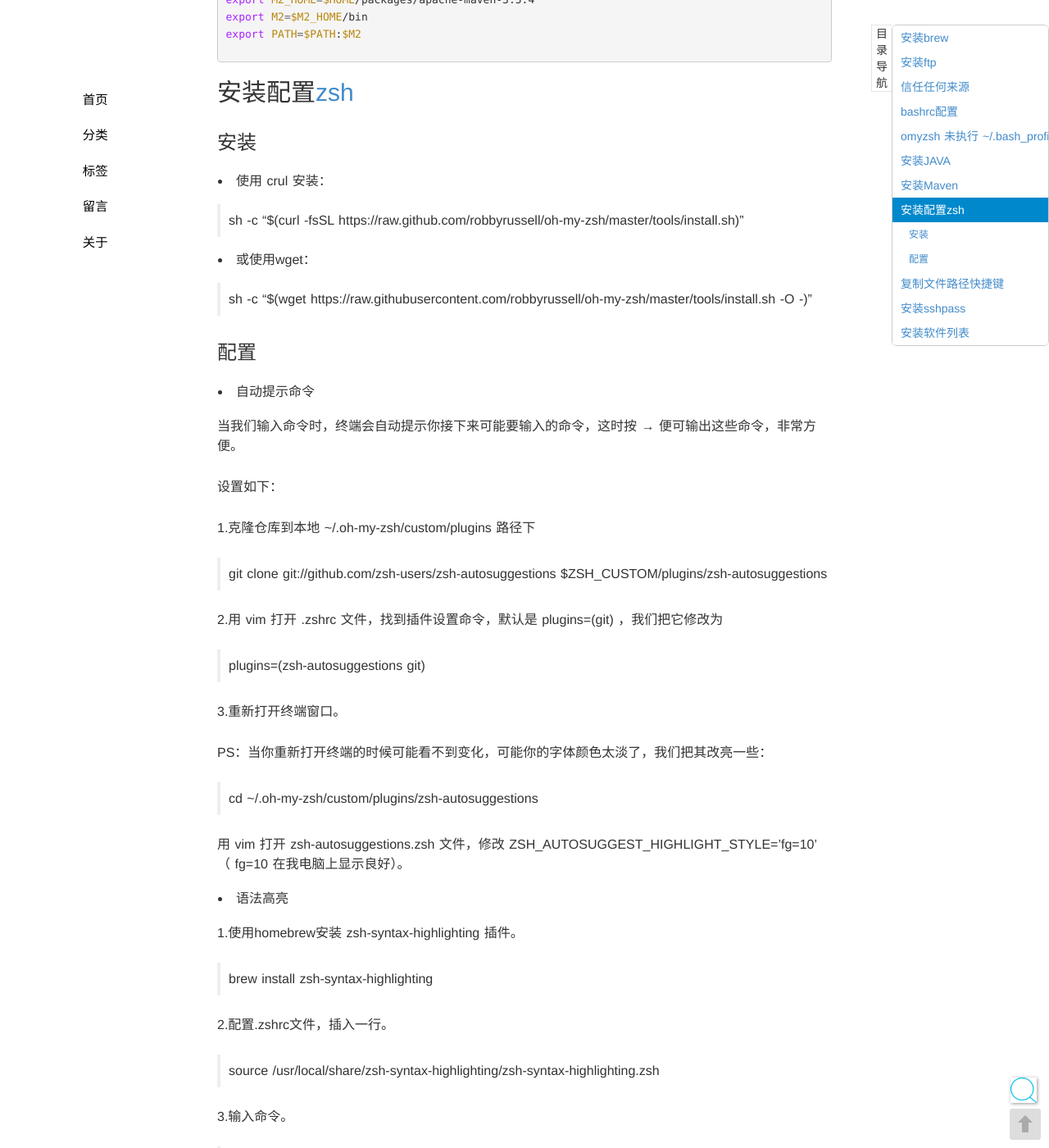
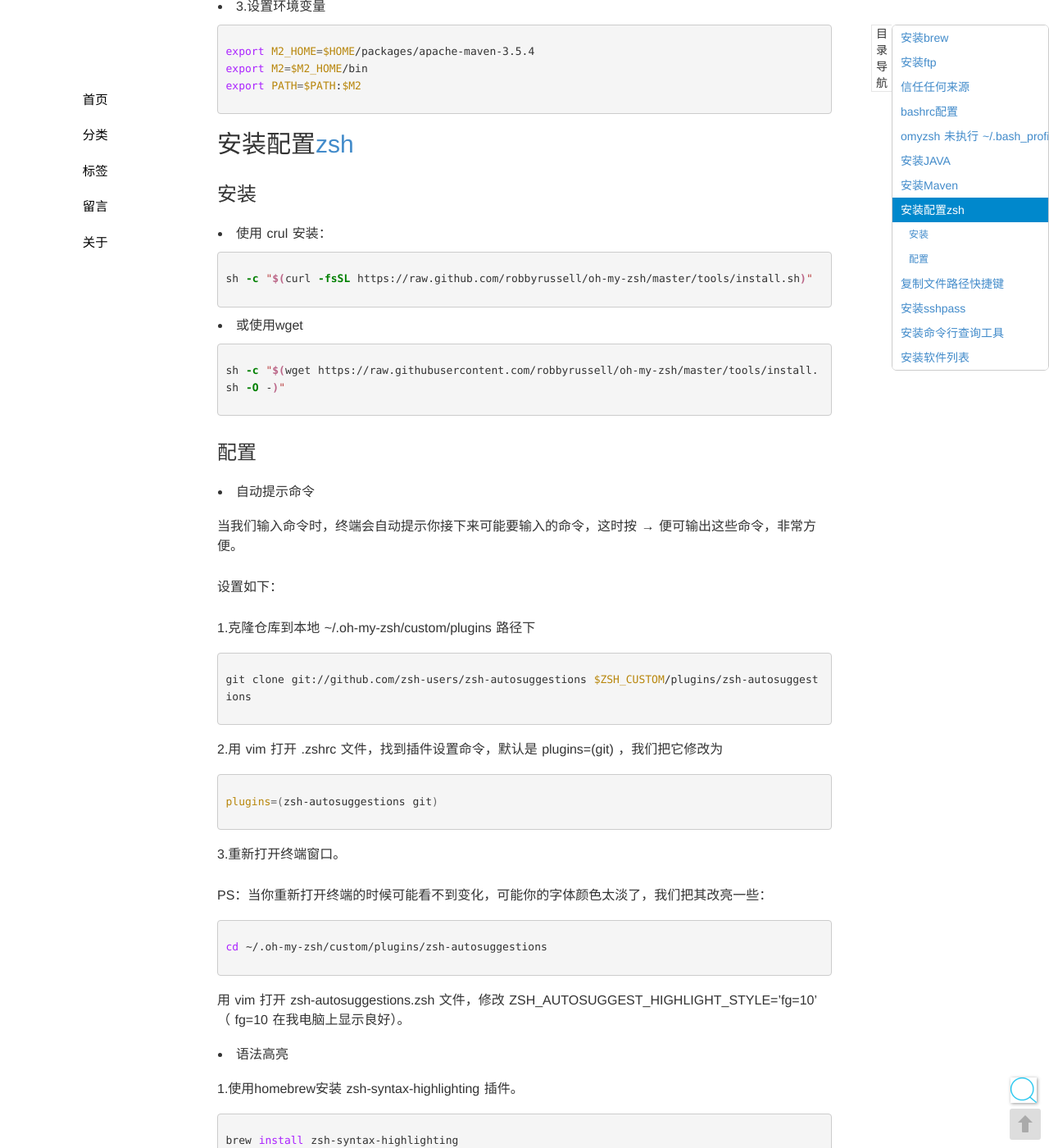
Before and after one commit to seekplum/seekplum.github.io, a Jekyll site: the page built from _posts/2018-04-27-mac-operation.md, in a window 1280 px wide and 1400 px high, scrolled down 2900 px. Shown: the whole window at 82% size. Built offline with Jekyll 4.4.1, drawn with Linux system fonts in a browser that asks for light colours; comment, search, counter and statistics services are not loaded; some of the changed text lies outside the part shown.

Commit message:
安装 chat.sh 提示工具

````diff
--- a/_posts/2018-04-27-mac-operation.md
+++ b/_posts/2018-04-27-mac-operation.md
@@ -7,7 +7,9 @@
 
 ## 安装brew
 
+```bash
 /usr/bin/ruby -e "$(curl -fsSL https://raw.githubusercontent.com/Homebrew/install/master/install)"
+```
 
 ## 安装ftp
 
@@ -17,7 +19,9 @@
 
 ## 信任任何来源
 
-> sudo spctl \-\-master-disable
+```bash
+sudo spctl --master-disable
+```
 
 ## bashrc配置
 
@@ -107,11 +111,13 @@
 }
 ```
 
-> javac HelloWorld.java    //编译.java文件
+```bash
+javac HelloWorld.java    //编译.java文件
 
-> java HelloWorld //运行java
+java HelloWorld //运行java
 
-> javaws *.jnlp  //运行.jnlp文件
+javaws *.jnlp  //运行.jnlp文件
+```
 
 ## 安装Maven
 
@@ -131,11 +137,15 @@
 
 * 使用 crul 安装：
 
-> sh -c "$(curl -fsSL https://raw.github.com/robbyrussell/oh-my-zsh/master/tools/install.sh)"
+```bash
+sh -c "$(curl -fsSL https://raw.github.com/robbyrussell/oh-my-zsh/master/tools/install.sh)"
+```
 
-* 或使用wget：
+* 或使用wget
 
-> sh -c "$(wget https://raw.githubusercontent.com/robbyrussell/oh-my-zsh/master/tools/install.sh -O -)"
+```bash
+sh -c "$(wget https://raw.githubusercontent.com/robbyrussell/oh-my-zsh/master/tools/install.sh -O -)"
+```
 
 ### 配置
 
@@ -147,17 +157,23 @@
 
 1.克隆仓库到本地 ~/.oh-my-zsh/custom/plugins 路径下
 
-> git clone git://github.com/zsh-users/zsh-autosuggestions $ZSH_CUSTOM/plugins/zsh-autosuggestions
+```bash
+git clone git://github.com/zsh-users/zsh-autosuggestions $ZSH_CUSTOM/plugins/zsh-autosuggestions
+```
 
 2.用 vim 打开 .zshrc 文件，找到插件设置命令，默认是 plugins=(git) ，我们把它修改为
 
-> plugins=(zsh-autosuggestions git)
+```bash
+plugins=(zsh-autosuggestions git)
+```
 
 3.重新打开终端窗口。
 
 PS：当你重新打开终端的时候可能看不到变化，可能你的字体颜色太淡了，我们把其改亮一些：
 
-> cd ~/.oh-my-zsh/custom/plugins/zsh-autosuggestions
+```bash
+cd ~/.oh-my-zsh/custom/plugins/zsh-autosuggestions
+```
 
 用 vim 打开 zsh-autosuggestions.zsh 文件，修改 ZSH_AUTOSUGGEST_HIGHLIGHT_STYLE='fg=10' （ fg=10 在我电脑上显示良好）。
 
@@ -165,23 +181,39 @@
 
 1.使用homebrew安装 zsh-syntax-highlighting 插件。
 
-> brew install zsh-syntax-highlighting
+```bash
+brew install zsh-syntax-highlighting
+```
 
 2.配置.zshrc文件，插入一行。
 
-> source /usr/local/share/zsh-syntax-highlighting/zsh-syntax-highlighting.zsh
+```bash
+source /usr/local/share/zsh-syntax-highlighting/zsh-syntax-highlighting.zsh
+```
 
 3.输入命令。
 
-> source ~/.zshrc
+```bash
+source ~/.zshrc
+```
 
 ## 复制文件路径快捷键
 
-> option + command + C
+```bash
+option + command + C
+```
 
 ## 安装sshpass
 
-> brew install https://raw.githubusercontent.com/kadwanev/bigboybrew/master/Library/Formula/sshpass.rb
+```bash
+brew install https://raw.githubusercontent.com/kadwanev/bigboybrew/master/Library/Formula/sshpass.rb
+```
+
+## 安装命令行查询工具
+
+```bash
+curl https://cht.sh/:cht.sh | tee /usr/local/bin/cht.sh && chmod +x /usr/local/bin/cht.sh
+```
 
 ## 安装软件列表
 
````
Also changed, not shown: _posts/2018-09-11-continuous-learning-docker-5.md (+22 -0 lines).
